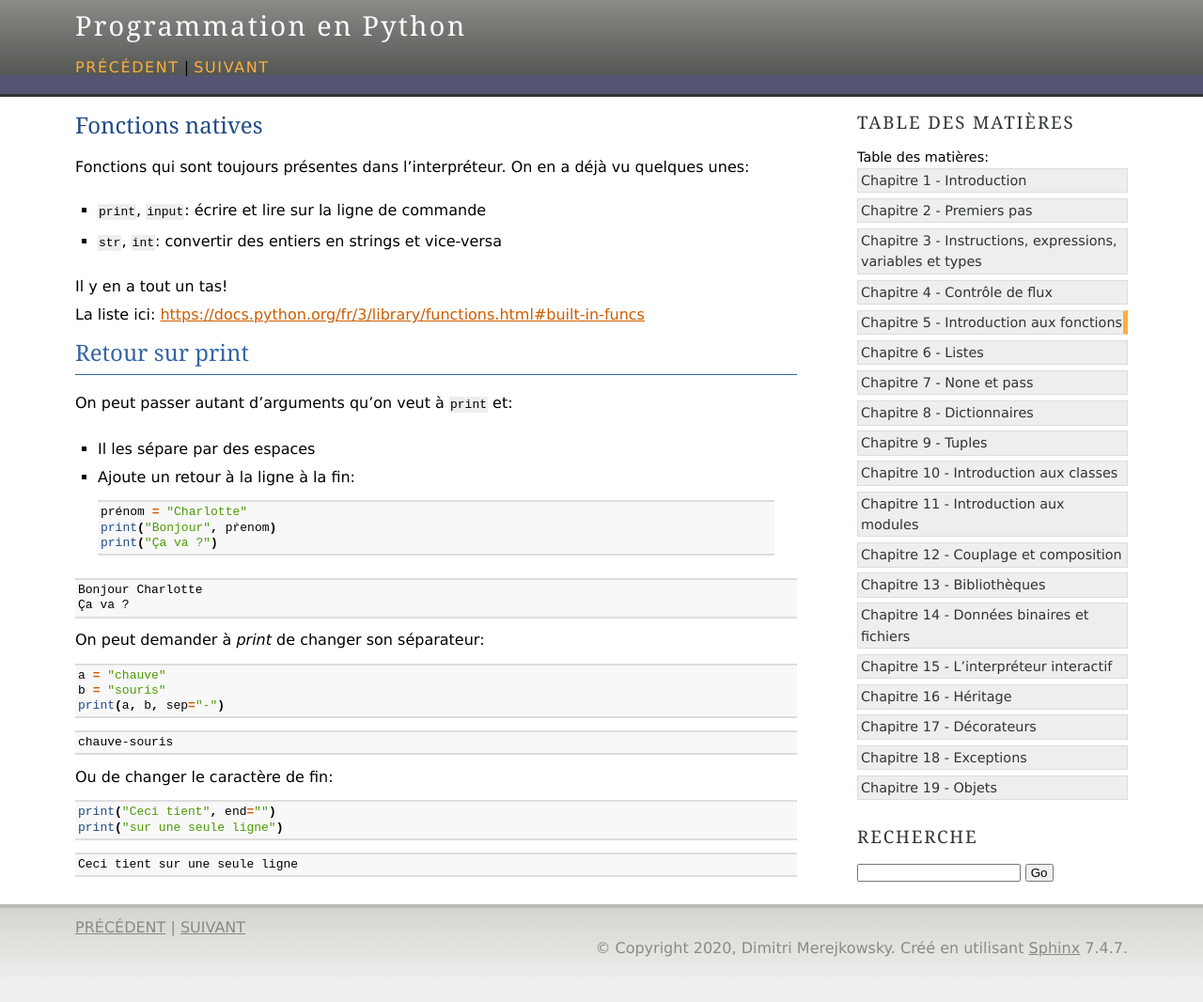
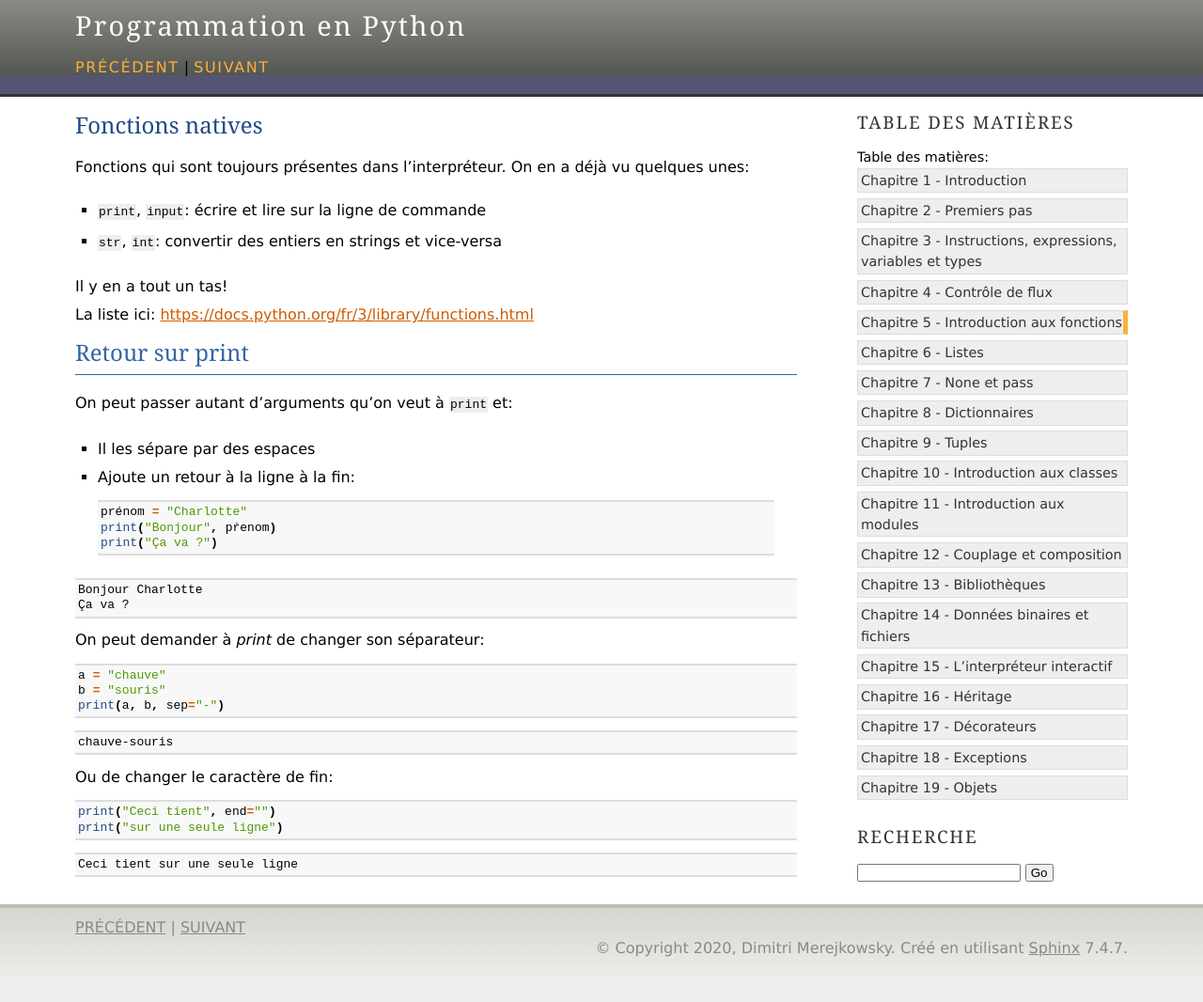
Before and after one commit to gruiick/cours-python, a Sphinx documentation site: the page built from cours/source/05-fonctions-01/05-fonctions-natives.rst, in a window 1280 px wide. Shown: the whole page at 94% size. Built offline with Sphinx 7.4.7, drawn with Linux system fonts in a browser that asks for light colours; some of the changed lines change nothing that is shown.

Commit message:
Correction d'un lien dans la version pdf

```diff
--- a/cours/source/05-fonctions-01/05-fonctions-natives.rst
+++ b/cours/source/05-fonctions-01/05-fonctions-natives.rst
@@ -8,7 +8,7 @@ Fonctions qui sont toujours présentes dans l'interpréteur. On en a déjà vu q
 
 Il y en a tout un tas!
 
-La liste ici:  https://docs.python.org/fr/3/library/functions.html#built-in-funcs
+La liste ici:  https://docs.python.org/fr/3/library/functions.html
 
 Retour sur print
 ----------------
```
